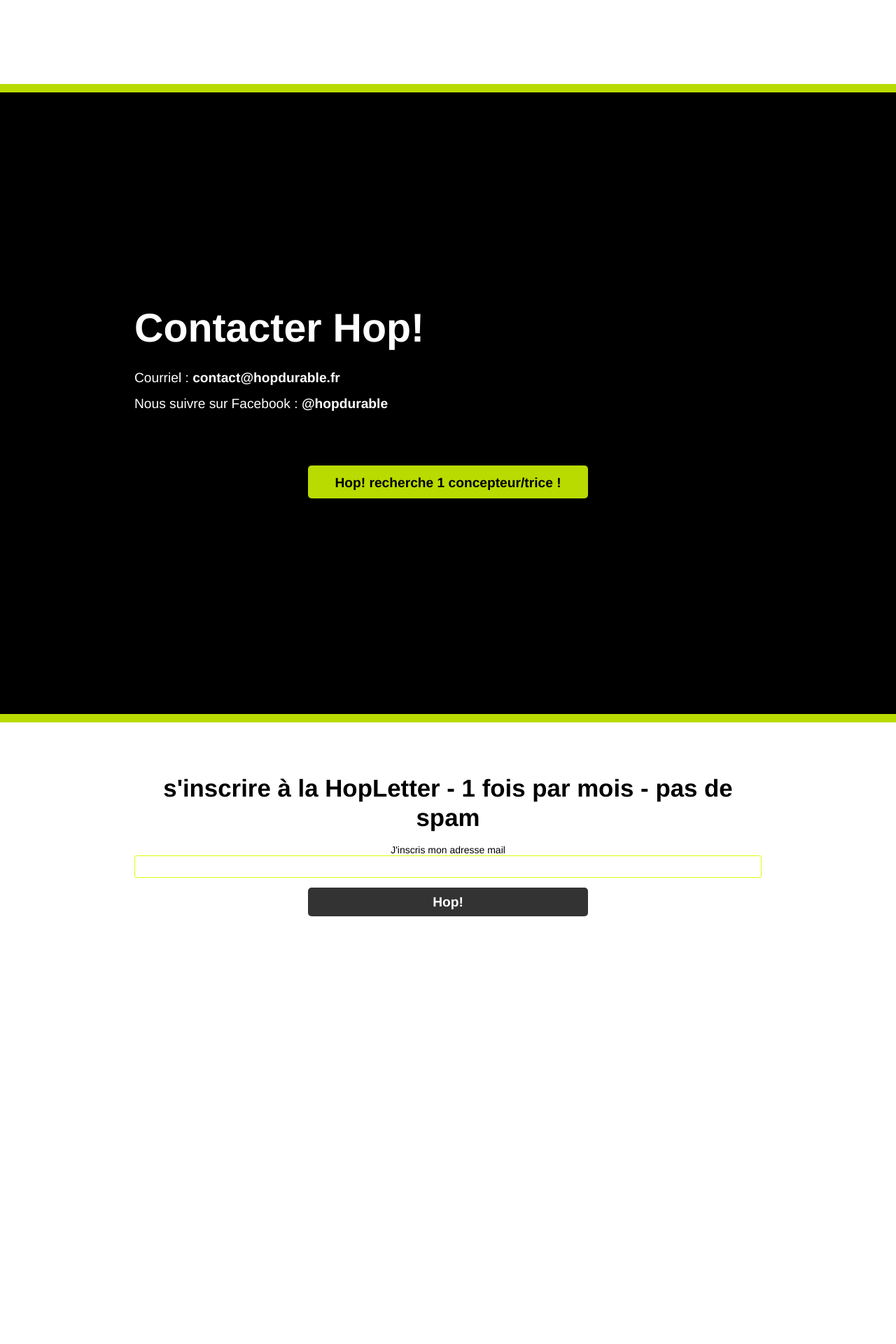
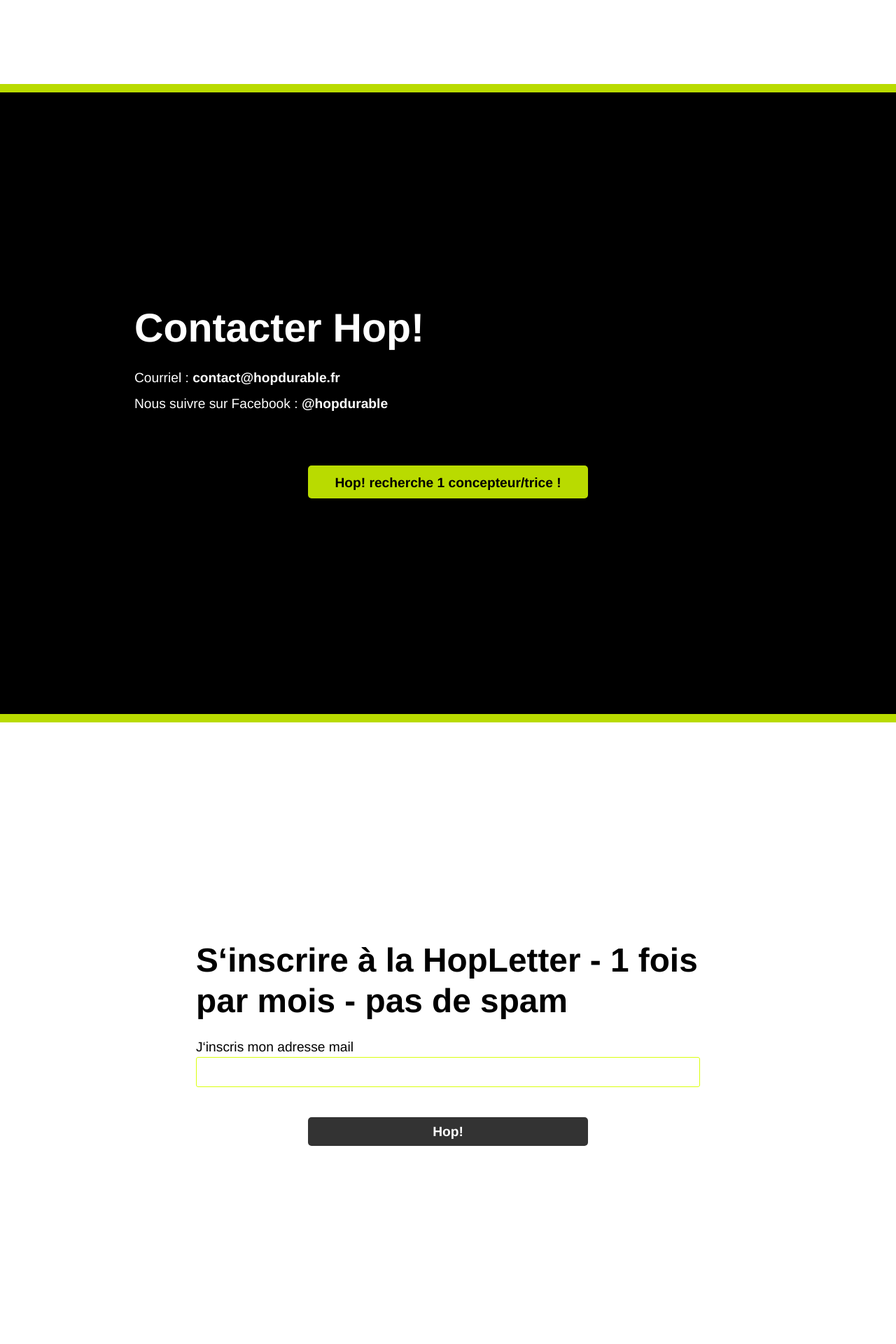
Before and after one commit to pierrenault/hopdurable.github.io, a Jekyll site: the page built from index.md, in a window 1280 px wide. Shown: the part 4380-6300 px from the top of the page at 70% size. Built offline with Jekyll 4.4.1, drawn with Linux system fonts in a browser that asks for light colours; comment, search, counter and statistics services are not loaded.

Commit message:
improve newletter display

```diff
--- a/_includes/subscription-newsletter.html
+++ b/_includes/subscription-newsletter.html
@@ -1,16 +1,18 @@
 <!-- Begin MailChimp Signup Form -->
-<link href="//cdn-images.mailchimp.com/embedcode/classic-10_7.css" rel="stylesheet" type="text/css">
 <style type="text/css">
-	#mc_embed_signup{background:#fff; clear:left; font:14px Helvetica,Arial,sans-serif; }
+	#mc_embed_signup{background:#fff; margin: auto; max-width: 45rem;}
+    .clear {text-align: center;}
+    #mc_embed_signup div.mce_inline_error {padding:0 ; color: firebrick; background: none;}
+    #mce-responses {margin-bottom: 1.5rem; text-align: left;}
 	/* Add your own MailChimp form style overrides in your site stylesheet or in this style block.
 	   We recommend moving this block and the preceding CSS link to the HEAD of your HTML file. */
 </style>
 <div id="mc_embed_signup">
 <form action="//hopdurable.us14.list-manage.com/subscribe/post?u=16d0d1fba4d36823e8001211b&amp;id=7f460ab61a" method="post" id="mc-embedded-subscribe-form" name="mc-embedded-subscribe-form" class="validate" target="_blank" novalidate>
     <div id="mc_embed_signup_scroll">
-	<h2>s'inscrire à la HopLetter - 1 fois par mois - pas de spam</h2>
+	<h2>S‘inscrire à la HopLetter - 1 fois par mois - pas&nbsp;de&nbsp;spam</h2>
 <div class="mc-field-group">
-	<label for="mce-EMAIL">J'inscris mon adresse mail </label>
+	<label for="mce-EMAIL">J‘inscris mon adresse mail </label>
 	<input type="email" value="" name="EMAIL" class="required email" id="mce-EMAIL">
 </div>
 	<div id="mce-responses" class="clear">
--- a/index.md
+++ b/index.md
@@ -71,9 +71,6 @@
 
 </section>
 
-<section class="center">
-
-
+<section>
   {% include subscription-newsletter.html %}
-
 </section>
```
